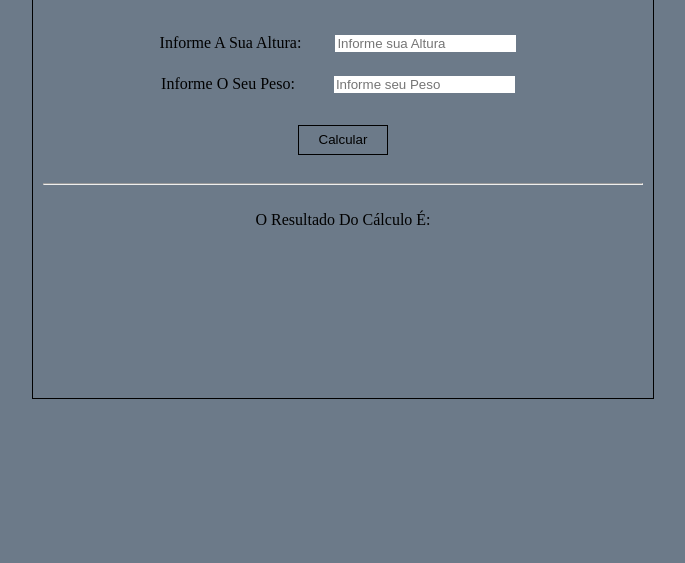
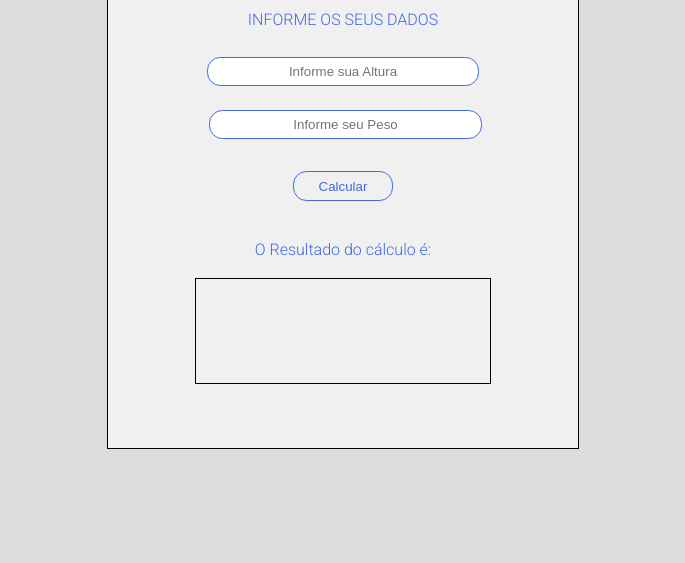
Before and after one commit to matheuscabral3/Clones, a plain HTML site: page CalculadoraIMC/index.html in a window 1280 px wide. Shown: the part 237-800 px from the top of the page, without its empty margins (297-982 px from the left). Drawn offline with nearby package versions, Linux system fonts and the light colour scheme.

Commit message:
Alteração visual para a página

```diff
--- a/CalculadoraIMC/index.css
+++ b/CalculadoraIMC/index.css
@@ -4,14 +4,16 @@
     border: 0;
 } */
 
+@import url("https://fonts.googleapis.com/css2?family=Roboto:wght@300&display=swap");
 body {
     margin: 0px;
+    font-family: 'Roboto';
 }
 
 .container {
     width: 100vw;
     height: 100vh;
-    background: #6C7A89;
+    background: #dcdcdc;
     display: flex;
     flex-direction: row;
     justify-content: center;
@@ -19,34 +21,64 @@ body {
 }
 
 .content-insert {
+    background: #f0f0f0;
     border: 1px solid #000;
-    width: 600px;
-    height: 450px;
+    width: 450px;
+    height: 550px;
     text-align: center;
     padding: 10px;
 }
 
+#title {
+    text-transform: uppercase;
+    color: royalblue;
+}
+
+#txtAreaResult {
+    /* background-color: #000; */
+    border: 1px solid #000;
+    border-left: 25%;
+    Resize: none;
+    width: 290px;
+    height: 100px;
+    text-align: center;
+    color: #000;
+}
+
 label {
     margin: 10px;
-    text-transform: capitalize;
+    color: royalblue;
 }
 
 input {
     margin: 12px 20px;
-    border: none;
+    width: 20em;
+    height: 1.9em;
+    border: 1px solid royalblue;
+    border-radius: 1em;
+    text-align: center;
+}
+
+input:focus {
+    outline: none !important;
+    border: 1px solid royalblue;
+    box-shadow: 0 0 10px #719ECE;
 }
 
 button {
     margin: 20px 10px 20px 10px;
-    width: 90px;
+    width: 100px;
     height: 30px;
-    border: 1px solid #000;
+    border: 1px solid royalblue;
     cursor: pointer;
     background: none;
+    border-radius: 1em;
+    color: royalblue;
 }
 
 button:hover {
-    background-color: gray;
+    background-color: cornflowerblue;
+    color: white;
 }
 
 #txtPeso {
@@ -55,4 +87,5 @@ button:hover {
 
 h2 {
     text-align: center;
+    color: royalblue;
 }
--- a/CalculadoraIMC/index.html
+++ b/CalculadoraIMC/index.html
@@ -22,20 +22,19 @@
 
         <div class="content-insert">
             <h2>Calculadora IMC</h2>
-            <br>
-            <label>informe a sua Altura:</label>
+            <br><br>
+            <p id="title">Informe os seus dados</p>
             <input type="text" id="txtAltura" placeholder="Informe sua Altura" />
             <br>
-            <label>informe o seu Peso:</label>
             <input type="text" id="txtPeso" placeholder="Informe seu Peso" />
             <br>
             <button type="button" id="btnCalcular" name="btnCalcular">Calcular</button>
             <br>
-            <hr>
             <br>
-            <label>o resultado do cálculo é:</label><br>
-            <label id="txtResultado"></label>
+            <label>O Resultado do cálculo é:</label><br>
             <br>
+            <textarea cols="3" rows="3" id="txtAreaResult" disabled="disabled"></textarea>
+
         </div>
     </div>
 
--- a/CalculadoraIMC/index.js
+++ b/CalculadoraIMC/index.js
@@ -2,7 +2,23 @@ $(document).ready(function() {
 
     // jQuery methods go here...
     $("#btnCalcular").click(function() {
-        console.log("jQuery carregado !");
+        // console.log("jQuery carregado !");
+        calcularImc();
+        // console.log("jQuery finalizado !");
     });
 
 });
+
+function calcularImc(imc, peso, altura) {
+    //Obter o resultado
+    var imc;
+    var altura = $("#txtAltura").val();
+    var peso = $("#txtPeso").val();
+
+    //Equação necessária para obter o Resultado.
+    //IMC = peso / (altura)²
+    imc = (peso / (altura * altura))
+
+    //Atribuir o valor da variável para o TEXTO do elemento html.
+    $("#txtAreaResult").html(imc);
+}
```
